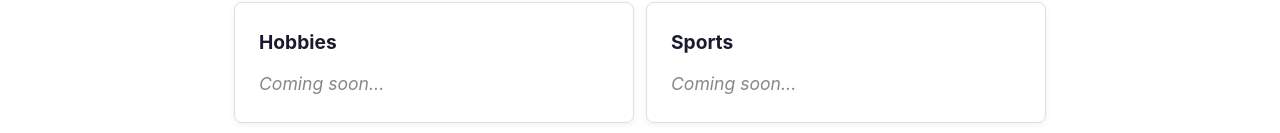
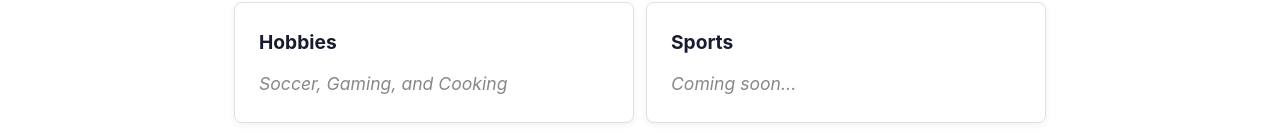
Before and after one commit to pckashyap/myWebpage, a website: page docs/about.html in a window 1280 px wide. Shown: the part 569-702 px from the top of the page. Drawn offline with Linux system fonts and the light colour scheme.

Commit message:
Add hobbies to About page
Co-Authored-By: Claude Opus 4.6 <noreply@anthropic.com>

```diff
--- a/docs/about.html
+++ b/docs/about.html
@@ -39,7 +39,7 @@
         <tr>
           <td class="about-cell">
             <h3>Hobbies</h3>
-            <p>Coming soon...</p>
+            <p>Soccer, Gaming, and Cooking</p>
           </td>
           <td class="about-cell">
             <h3>Sports</h3>
```
